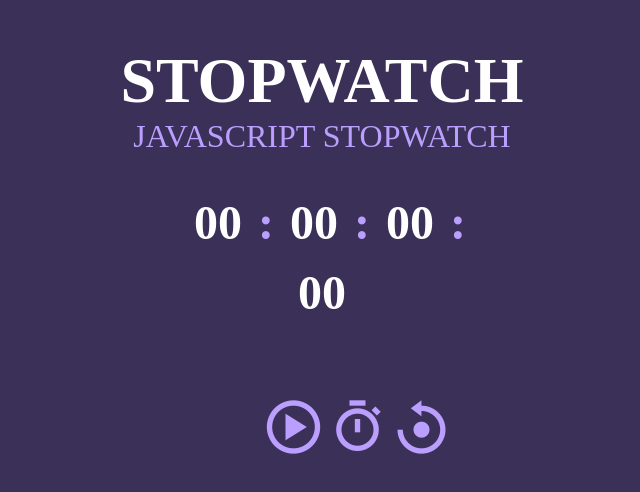
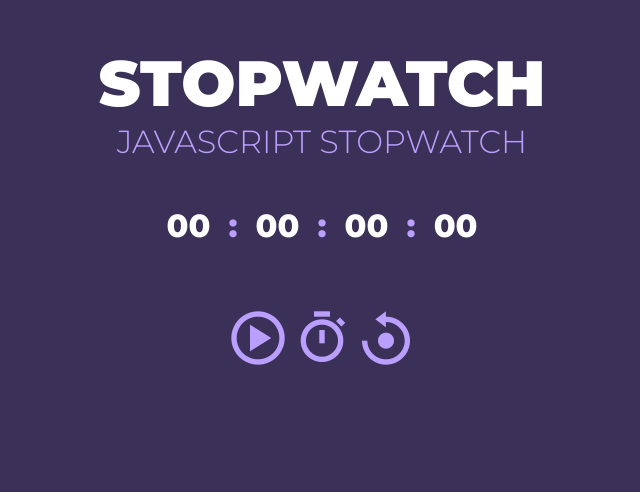
Before and after one commit to Audrey-Dev-Web/stopwatch, a website: page index.html in a window 1280 px wide. Shown: the part 172-664 px from the top of the page, without its empty margins (318-958 px from the left). Drawn offline with nearby package versions, Linux system fonts and the light colour scheme.

Commit message:
corections CSS

```diff
--- a/style.css
+++ b/style.css
@@ -1,3 +1,6 @@
+@import url('https://fonts.googleapis.com/css2?family=Montserrat:wght@100;300;400;800;900&display=swap');
+
+
 * {
     box-sizing: border-box;
     padding: 0;
@@ -8,22 +11,24 @@ body {
     background: #3b3057;
     color: #bb9fff;
     text-align: center;
+    font-family: 'Montserrat', sans-serif;
 }
 
 h1 {
     font-size: 4em;
     text-transform: uppercase;
     color: #fff;
+    font-weight: 900;
 }
 
 h2 {
     font-size: 2em;
     text-transform: uppercase;
-    font-weight: 400;
+    font-weight: 300;
 }
 
 p {
-    font-size: 3em;
+    font-size: 2em;
     font-weight: 700;
 }
 
@@ -46,7 +51,6 @@ p {
 #tens, #seconds, #hours, #minutes {
     display: inline-block;
     width: 80px;
-    height: 70px;
     color: #fff;
 }
 
@@ -56,13 +60,12 @@ p {
     align-items: center;
     border-radius: 100px;
     height: 100px;
-    width: 30%;
     position: relative;
 }
 
 .start, .stop, .reset {
     font-size: 4em;
-    padding-top: 15px;
+    padding-top: 7px;
     transition: 300ms ease-in-out;
 }
 
```
